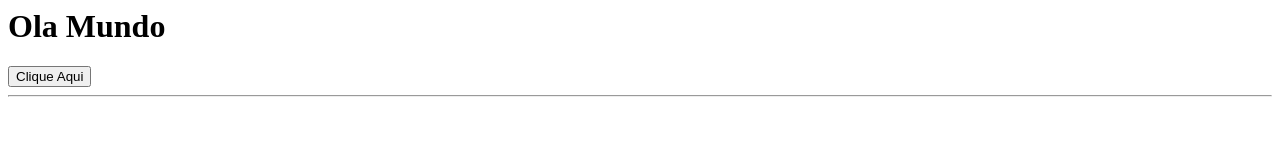
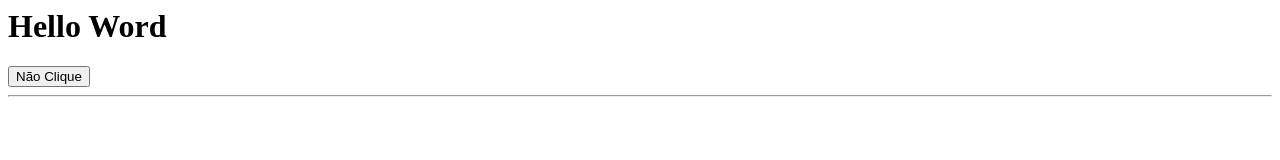
Before and after one commit to Emersonleco/fs13, a plain HTML site: page index.html in a window 1280 px wide. Drawn offline with Linux system fonts and the light colour scheme.

Commit message:
alterei o index

```diff
--- a/index.html
+++ b/index.html
@@ -1,5 +1,5 @@
-<h1>Ola Mundo</h1>
+<h1>Hello Word</h1>
 
-<button>Clique Aqui</button>
+<button>Não Clique</button>
 
 <hr>
```
